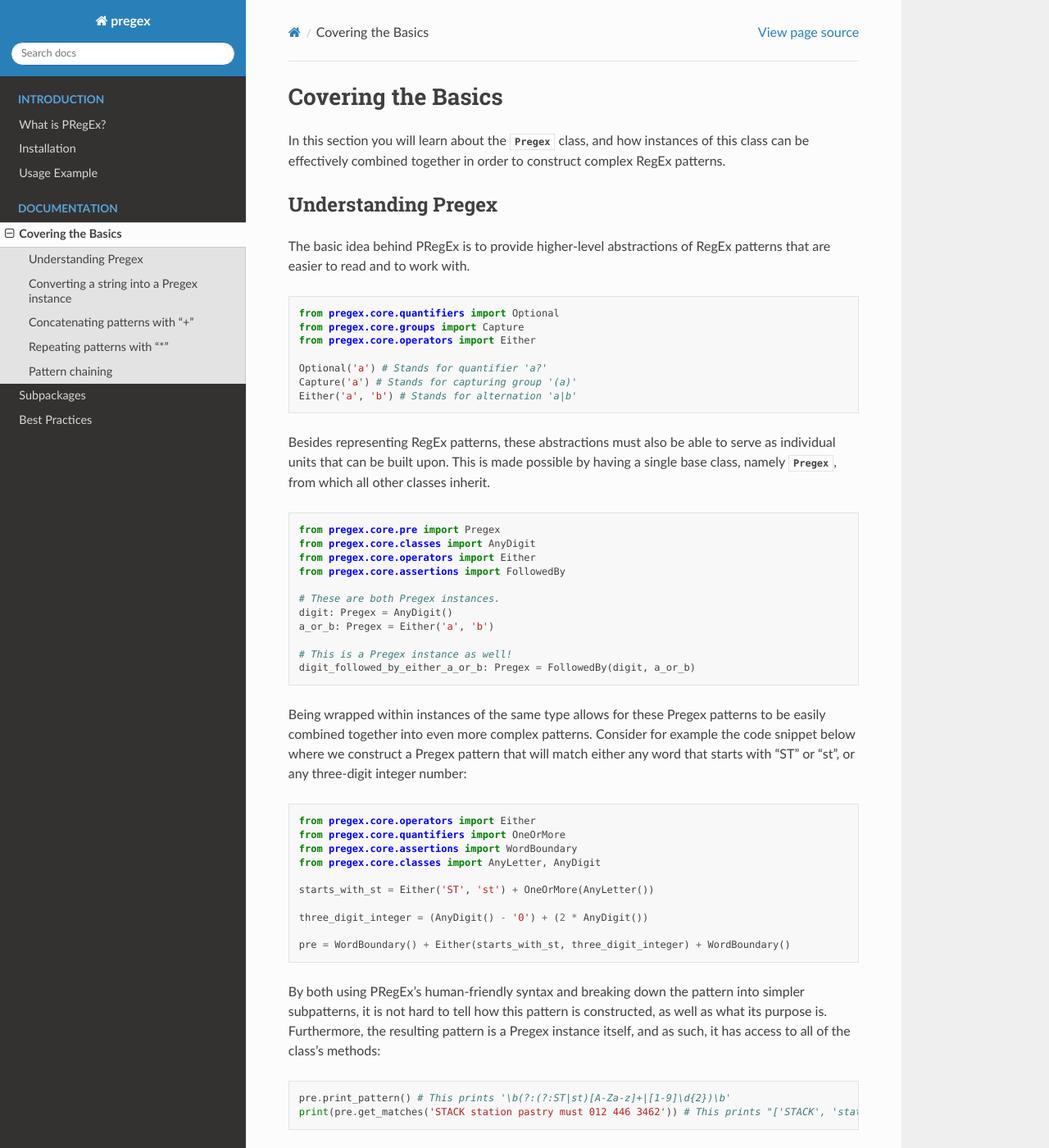
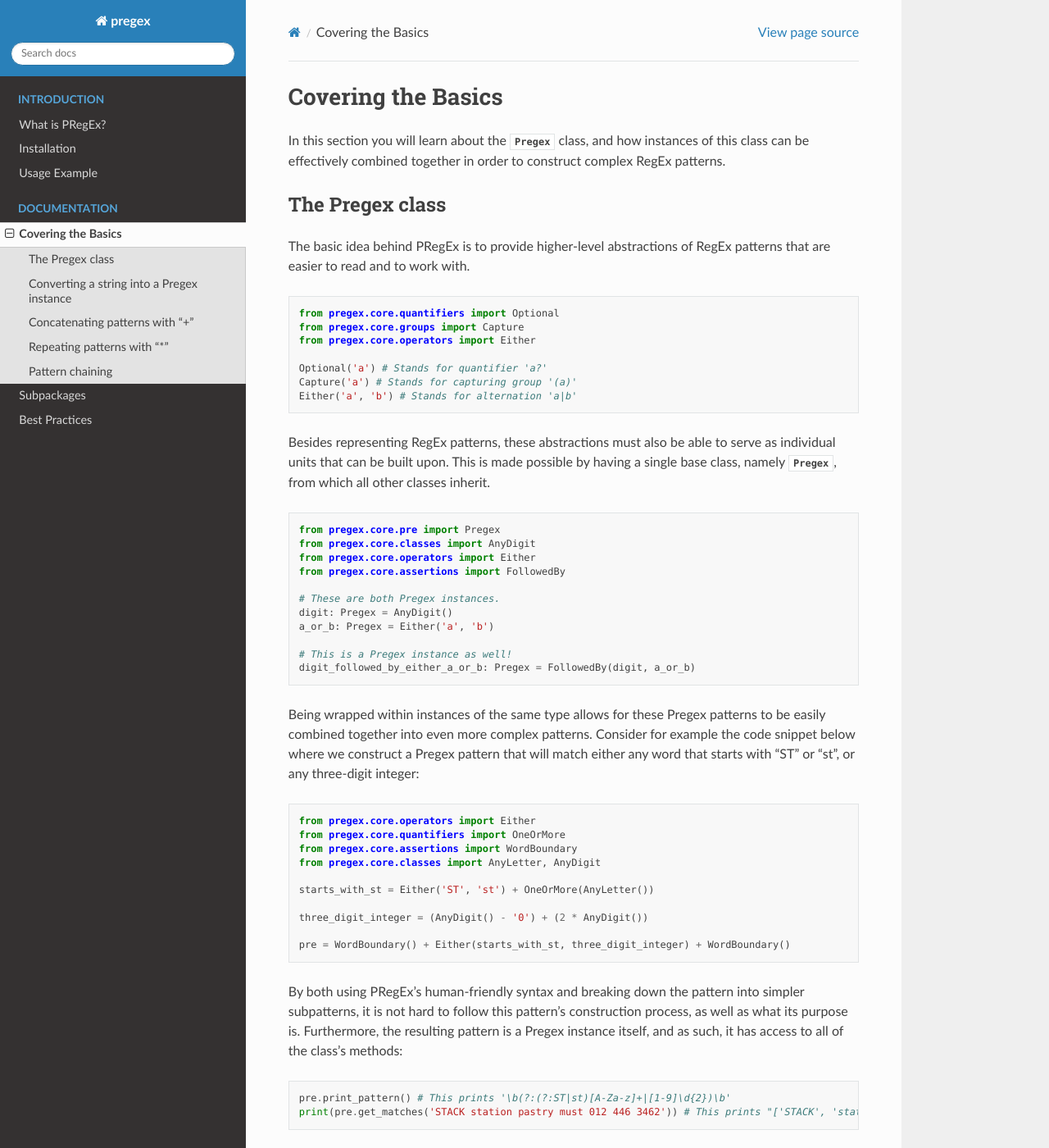
Before and after one commit to manoss96/pregex, a Sphinx documentation site: the page built from docs/source/documentation/covering-the-basics.rst, in a window 1280 px wide and 1400 px high. Shown: the whole window at 82% size. Built offline with Sphinx 7.4.7 and the Read the Docs theme 2.0.0, drawn with Linux system fonts in a browser that asks for light colours; some of the changed text lies outside the part shown.

Commit message:
bump to v2.1.1
- Slightly modified documentaton.
- Slightly updated "pregex.core.pre.Pregex.__infer_type" method
- Changed "CannotBeRepeatedException" exception's message.
- Moved "pregex.meta.essentials.Date" class's date_to_pre dictionary
  within the class' compute method so said dictionary is not evaluated
  every time pregex is improted.
- Fixed a bug where negating an "Any[But]WordChar" class instance for which
  "is_global" has been set to "True" would result in a negated instance where
  "is_global" would be equal to "False".

```diff
--- a/docs/requirements.txt
+++ b/docs/requirements.txt
@@ -1 +1 @@
-pregex==2.1.0
+pregex==2.1.1
--- a/docs/source/conf.py
+++ b/docs/source/conf.py
@@ -22,7 +22,7 @@ copyright = '2022, Manos Stoumpos'
 author = 'Manos Stoumpos'
 
 # The full version, including alpha/beta/rc tags
-release = '2.1.0'
+release = '2.1.1'
 
 
 # -- General configuration ---------------------------------------------------
--- a/docs/source/documentation/covering-the-basics.rst
+++ b/docs/source/documentation/covering-the-basics.rst
@@ -6,7 +6,7 @@ In this section you will learn about the :class:`~pregex.core.pre.Pregex` class,
 and how instances of this class can be effectively combined together in order
 to construct complex RegEx patterns.
 
-Understanding Pregex
+The Pregex class
 ============================================
 
 The basic idea behind PRegEx is to provide higher-level abstractions
@@ -45,7 +45,7 @@ Being wrapped within instances of the same type allows for these Pregex
 patterns to be easily combined together into even more complex patterns.
 Consider for example the code snippet below where we construct a Pregex
 pattern that will match either any word that starts with "ST" or "st",
-or any three-digit integer number:
+or any three-digit integer:
 
 .. code-block:: python
 
@@ -61,9 +61,9 @@ or any three-digit integer number:
    pre = WordBoundary() + Either(starts_with_st, three_digit_integer) + WordBoundary()
 
 By both using PRegEx's human-friendly syntax and breaking down the pattern into simpler
-subpatterns, it is not hard to tell how this pattern is constructed, as well as what its
-purpose is. Furthermore, the resulting pattern is a Pregex instance itself, and as such,
-it has access to all of the class's methods:
+subpatterns, it is not hard to follow this pattern's construction process, as well as
+what its purpose is. Furthermore, the resulting pattern is a Pregex instance itself,
+and as such, it has access to all of the class's methods:
 
 .. code-block:: python
 
--- a/docs/source/documentation/subpackages.rst
+++ b/docs/source/documentation/subpackages.rst
@@ -103,7 +103,7 @@ extended even further!
    pre = AnyLetter() + '.' + Integer(start=50, end=1000)
    text = "a.1 b.5 c.11 d.23 e.77 f.117 g.512 h.789 i.1011"
 
-   print(pre.get_matches(text)) # This prints "['e.77 f.117', 'g.512', 'h.789']"
+   print(pre.get_matches(text)) # This prints "['e.77', 'f.117', 'g.512', 'h.789']"
 
 Click on any one of pregex's *meta* modules below to check out its classes:
 
--- a/pyproject.toml
+++ b/pyproject.toml
@@ -1,6 +1,6 @@
 [project]
 name = "pregex"
-version = "2.1.0"
+version = "2.1.1"
 authors = [
   {email = "manosstoumpos@gmail.com"},
   {name = "Manos Stoumpos"}
```
Also changed, not shown: other parts of docs/source/documentation/covering-the-basics.rst (+4 -4 lines), README.md (+7 -6 lines), docs/source/documentation/best-practices.rst (+6 -6 lines), docs/source/introduction.rst (+6 -5 lines), 4 other files.
